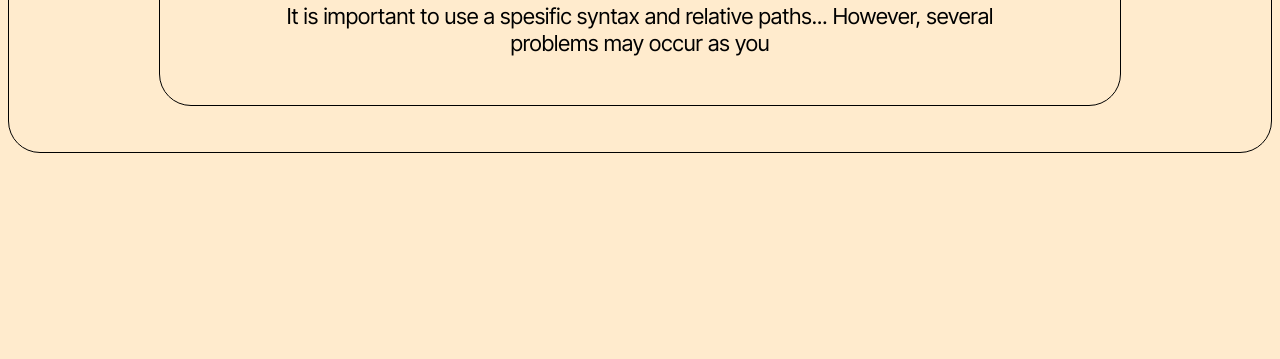
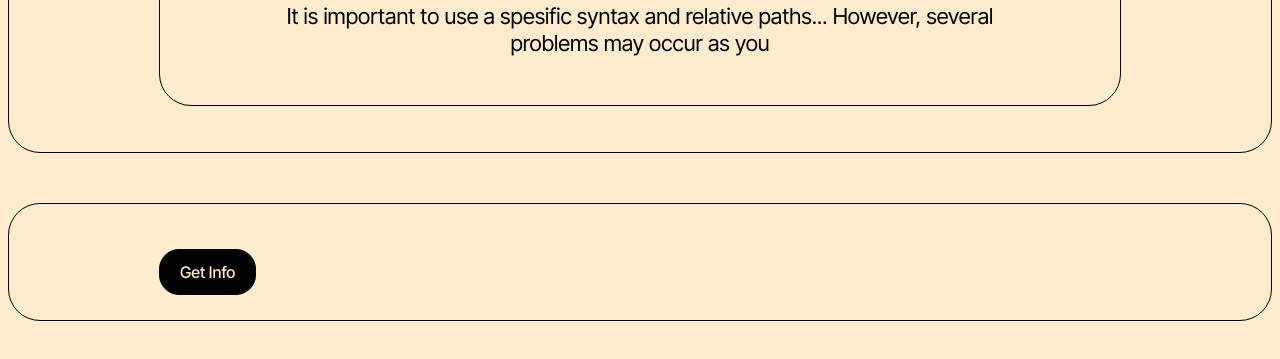
Before and after one commit to RobloxMimari/educhart.github.io, a plain HTML site: page index.html in a window 1280 px wide. Shown: the part 395-754 px from the top of the page. Drawn offline with Linux system fonts and the light colour scheme.

Commit message:
Add files via upload

```diff
--- a/index.html
+++ b/index.html
@@ -20,6 +20,10 @@
                 <p class="standart-paragraph">It is important to use a spesific syntax and relative paths... However, several problems may occur as you </p>
             </div>
         </div>
+
+        <div class="center-container"">
+            <a class="def-button"" href="https://developer.mozilla.org/en-US/docs/Web/HTML/Element/button" target="_blank">Get Info</a>
+        </div>
     </body>
 
 </html>
--- a/stylesheet.css
+++ b/stylesheet.css
@@ -26,7 +26,7 @@
   }
 
 
-  .main-title, .standart-paragraph, .sub-title{
+  .main-title, .standart-paragraph, .sub-title, .def-button{
     text-align: center;
     font-family: 'Inter Tight', sans-serif;
   }
@@ -46,3 +46,23 @@
     font-size: 22px;
     line-height: 1.25;
 }
+
+.def-button{
+  background-color: black;
+  color: blanchedalmond;
+  border-radius: 20px;
+  border: 1px solid black;
+  padding: 12px 20px;
+  text-decoration: none;
+  font-weight: 500;
+  display: inline-block;
+  text-align:center;
+  margin-top: 20px;
+
+}
+
+.def-button:hover{
+  background-color:blanchedalmond;
+  color: black;
+  text-align: center;
+}
```
